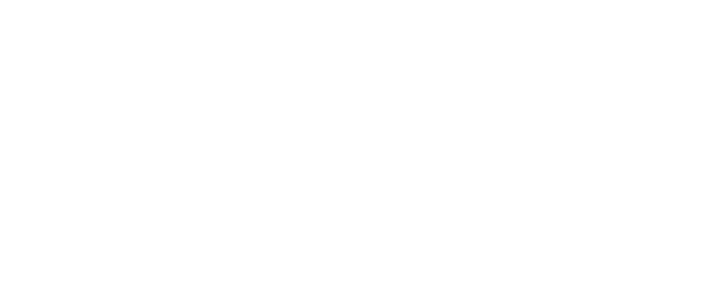
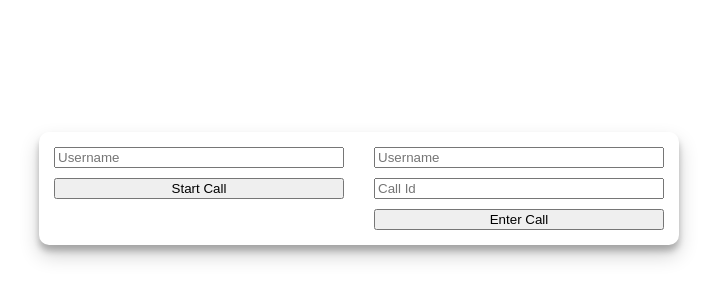
Before and after one commit to dteixeira1299/video-chat, a React (Create React App) app in the folder client/: page / in a window 1280 px wide. Shown: the part 212-512 px from the top of the page, without its empty margins (281-998 px from the left). Built offline with nearby package versions, Linux system fonts and the light colour scheme.

Commit message:
Added basic landing page

```diff
--- a/client/package.json
+++ b/client/package.json
@@ -12,6 +12,7 @@
     "@types/react-dom": "^17.0.14",
     "react": "^17.0.2",
     "react-dom": "^17.0.2",
+    "react-router-dom": "^6.2.2",
     "react-scripts": "5.0.0",
     "typescript": "^4.6.2",
     "web-vitals": "^2.1.4"
--- a/client/src/App.tsx
+++ b/client/src/App.tsx
@@ -1,7 +1,13 @@
+import { Routes, Route } from "react-router-dom";
+import { Landing } from "./pages/Landing";
 import "./App.css";
 
 function App() {
-  return <div></div>;
+  return (
+    <Routes>
+      <Route path="/" element={<Landing />} />
+    </Routes>
+  );
 }
 
 export default App;
--- a/client/src/index.css
+++ b/client/src/index.css
@@ -1,8 +1,12 @@
-body {
-  margin: 0;
-  font-family: -apple-system, BlinkMacSystemFont, "Segoe UI", "Roboto", "Oxygen",
-    "Ubuntu", "Cantarell", "Fira Sans", "Droid Sans", "Helvetica Neue",
-    sans-serif;
-  -webkit-font-smoothing: antialiased;
-  -moz-osx-font-smoothing: grayscale;
+html,
+body,
+#root {
+  width: 100%;
+  height: 100%;
+  display: grid;
+  place-items: center;
 }
+
+.m-5 {
+  margin: 5px;
+}
--- /dev/null
+++ b/client/src/pages/Landing.tsx
@@ -0,0 +1,49 @@
+import { Component } from "react";
+import styles from "../styles/Landing.module.css";
+
+// TODO: Change to class when it's needed to add setters
+interface LandingPageModel {
+  username?: string;
+  call: {
+    uuid?: string;
+    username?: string;
+  };
+}
+
+export class Landing extends Component<{}, LandingPageModel> {
+  constructor(props: {}) {
+    super(props);
+    this.state = { call: {} };
+  }
+
+  render() {
+    return (
+      <div className={styles["landing-page-container"]}>
+        <div className={styles["option-container"]}>
+          <input
+            type="text"
+            placeholder="Username"
+            className="m-5"
+            value={this.state.username}
+          />
+          <button className="m-5">Start Call</button>
+        </div>
+        <div className={styles["option-container"]}>
+          <input
+            type="text"
+            placeholder="Username"
+            className="m-5"
+            value={this.state.call.username}
+          />
+          <input
+            type="text"
+            placeholder="Call Id"
+            className="m-5"
+            value={this.state.call.uuid}
+          />
+          <button className="m-5">Enter Call</button>
+        </div>
+      </div>
+    );
+  }
+}
--- /dev/null
+++ b/client/src/styles/Landing.module.css
@@ -0,0 +1,16 @@
+.landing-page-container {
+  width: 50%;
+  display: flex;
+  flex-wrap: wrap;
+  justify-content: center;
+
+  border-radius: 10px;
+  box-shadow: rgba(0, 0, 0, 0.19) 0px 10px 20px, rgba(0, 0, 0, 0.23) 0px 6px 6px;
+}
+
+.option-container {
+  display: flex;
+  flex-direction: column;
+  flex: 1 1 250px;
+  margin: 10px;
+}
```
Also changed, not shown: client/src/index.tsx (+8 -8 lines), 1 other file (tests, documents, lock files or other folders).
